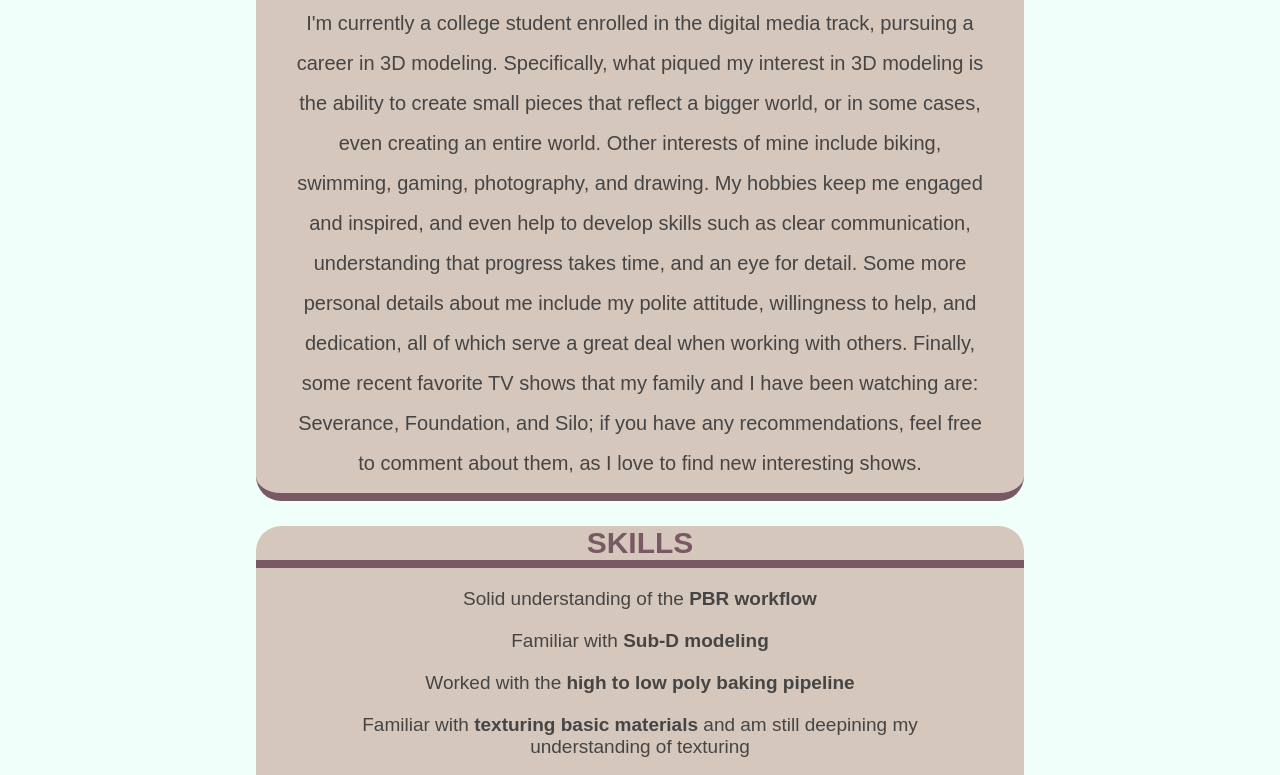
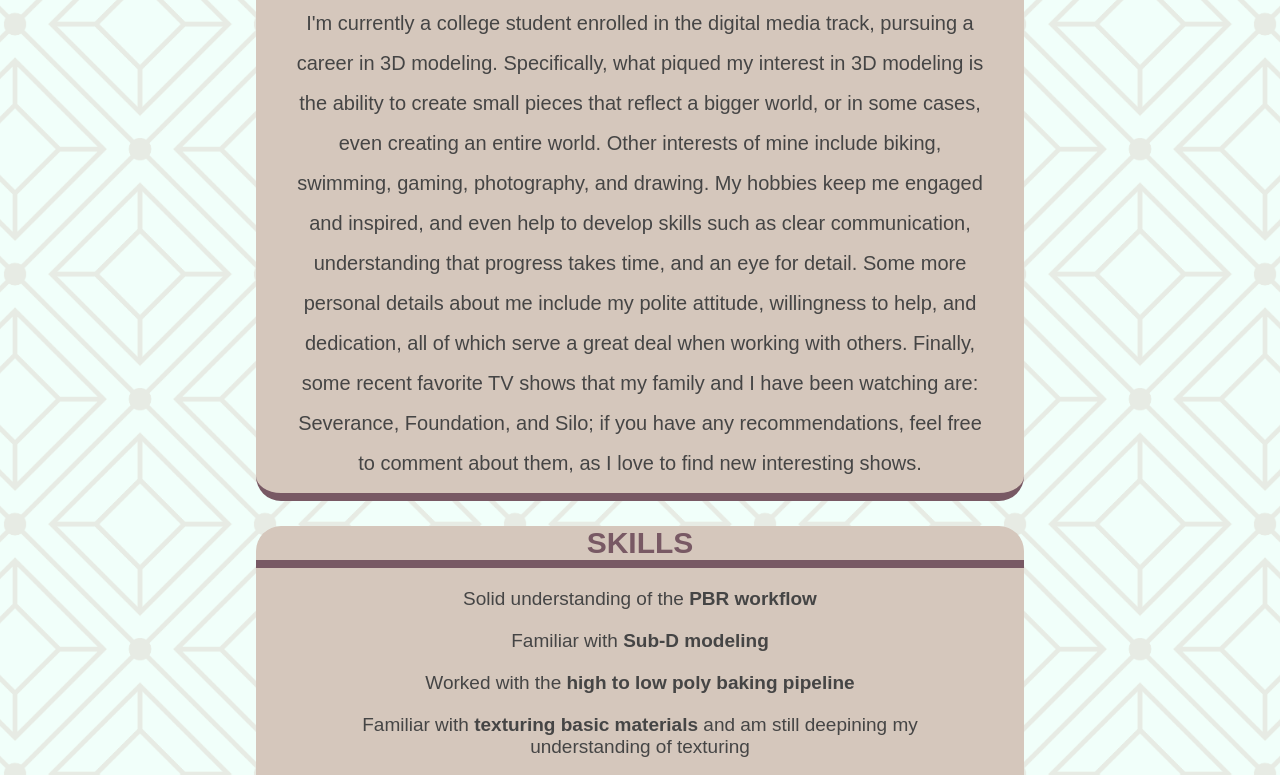
Before and after one commit to Danielwebstudy/fid, a plain HTML site: page Resume/index.html in a window 1280 px wide. Shown: the part 342-1117 px from the top of the page. Drawn offline with Linux system fonts and the light colour scheme; a web font is replaced by a local one.

Commit message:
Update indexstyles.css
Updated file name

```diff
--- a/Resume/indexstyles.css
+++ b/Resume/indexstyles.css
@@ -6,7 +6,7 @@
         margin: 0% 20%;
         font-size: 20px;
         color: #454545;
-        background-image: url(../Bistro/Images/Test_Pattern.png);
+        background-image: url(../Bistro/Images/Pattern.png);
         background-position: center;
         background-size: 250px;
     }
```
